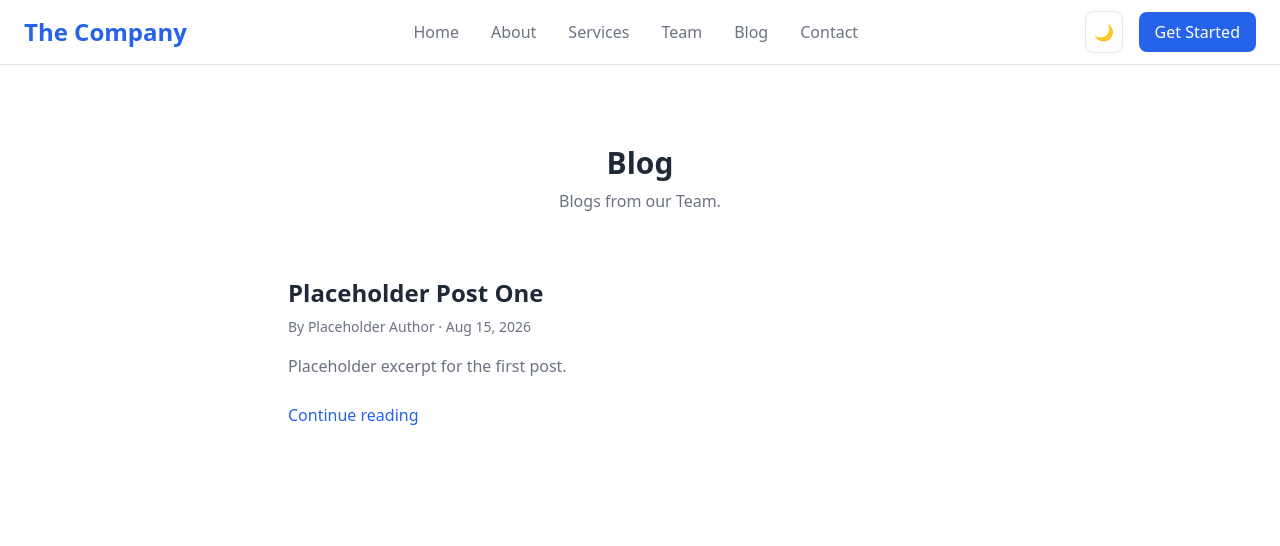
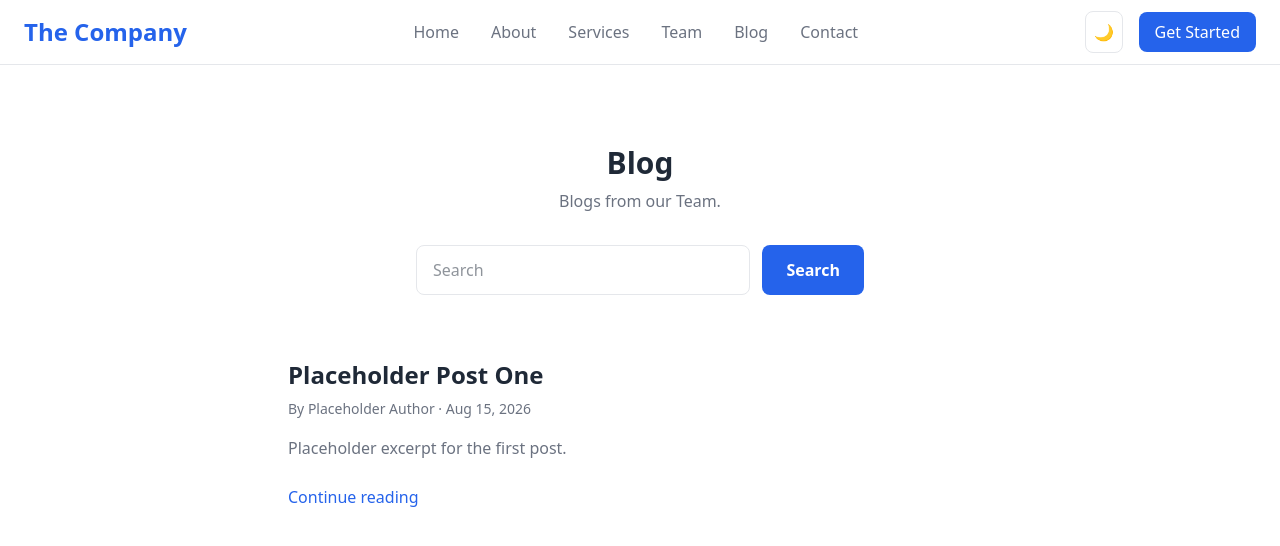
Before and after one commit to uzerjamal-mfsi/next-company-site, a Next.js app: page /blog in a window 1280 px wide. Shown: the top 546 px of the page. Built offline with nearby package versions, Linux system fonts and the light colour scheme.

Commit message:
feat(blog): add search bar in blog page

```diff
--- a/src/app/components/BlogList.tsx
+++ b/src/app/components/BlogList.tsx
@@ -32,6 +32,27 @@ export default function BlogList() {
           <h1 className="text-foreground text-3xl font-bold">Blog</h1>
 
           <p className="text-muted-foreground mx-auto mt-2 max-w-2xl">Blogs from our Team.</p>
+
+          <form
+            role="search"
+            method="get"
+            action="/blog"
+            className="mx-auto mt-8 flex max-w-md flex-col gap-3 sm:flex-row"
+          >
+            <input
+              id="blog-search"
+              type="search"
+              placeholder="Search"
+              autoComplete="off"
+              className="border-border bg-background text-foreground w-full rounded-lg border px-4 py-3"
+            />
+            <button
+              type="submit"
+              className="bg-primary text-primary-foreground rounded-lg px-6 py-3 font-semibold"
+            >
+              Search
+            </button>
+          </form>
         </header>
 
         <div>
```
Also changed, not shown: 1 other file (tests, documents, lock files or other folders).
